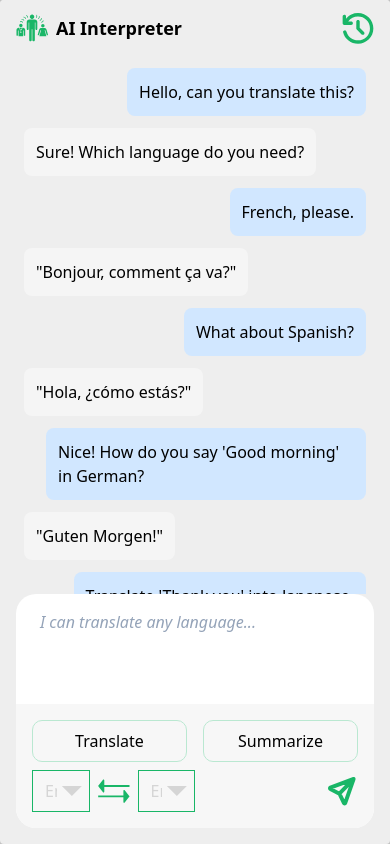
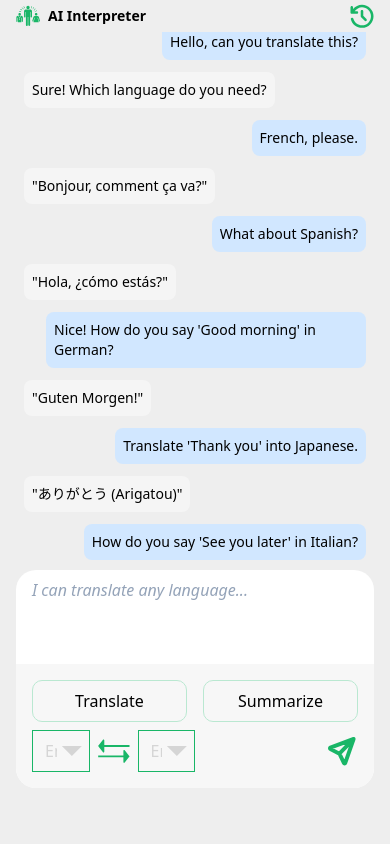
Before and after one commit to max-out-oluwadara/ai-interpreter, a Next.js app: page / in a window 390 px wide. Built offline with nearby package versions, Linux system fonts and the light colour scheme.

Commit message:
fix:header

```diff
--- a/src/components/ChatOutput.tsx
+++ b/src/components/ChatOutput.tsx
@@ -11,7 +11,8 @@ const ChatOutput = () => {
           <p
             className={`
               ${message.sender === "user" ? "bg-[#D1E7FF]" : "bg-[#F5F5F5]"}
-              p-3 rounded-lg text-black max-w-xs
+              p-2 sm:p-3 rounded-lg text-black max-w-xs
+              text-sm sm:text-base /* Reduce font size on sm screens */
             `}
           >
             {message.text}
--- a/src/components/Container.tsx
+++ b/src/components/Container.tsx
@@ -1,17 +1,16 @@
 import Header from './Header';
 import Search from './Search';
-import ChatOutput from './ChatOutput'; // Import ChatOutput component
+import ChatOutput from './ChatOutput';
 
 const Container = () => {
   return (
     <div
       className="
-        relative /* Ensure header stays inside */
         bg-[#EEEEEE]
         w-full
         max-w-full
-        h-screen
-        p-[16px] pt-[60px] /* Prevent overlap between header and content */
+        min-h-screen
+        p-[16px]
         flex
         flex-col
         sm:p-[16px]
@@ -21,9 +20,9 @@ const Container = () => {
         lg:p-[16px]
         sm:mb-16
         overflow-hidden
-        sm:mx-0 /* Remove margin on small screens */
-        sm:rounded-none /* Remove border-radius on sm and below */
-        lg:rounded-[20px] /* Keep rounded corners on large screens */
+        sm:mx-0
+        sm:rounded-none
+        lg:rounded-[20px]
       "
     >
       {/* Header section */}
@@ -34,7 +33,7 @@ const Container = () => {
         <ChatOutput />
       </div>
 
-      {/* Bottom div - stays in position */}
+      {/* Bottom div - adjusted for mobile */}
       <div
         className="
           w-full
@@ -43,6 +42,8 @@ const Container = () => {
           rounded-[20px]
           sm:w-full
           max-w-full
+          mb-[40px]
+          sm:mb-0
         "
       >
         <Search />
--- a/src/components/Header.tsx
+++ b/src/components/Header.tsx
@@ -4,12 +4,44 @@ import IconHistory from '@/assets/icon-history.svg';
 
 const Header = () => {
   return (
-    <div className="absolute top-0 left-0 w-full bg-[#EEEEEE] flex items-center justify-between px-4 py-3 z-10">
+    <div className="
+      fixed
+      top-0
+      left-0
+      right-0
+      w-full
+      bg-[#EEEEEE]
+      flex
+      items-center
+      justify-between
+      pb-1
+      pt-1
+      sm:pb-2
+      sm:pt-2
+      z-50
+      px-4
+      sm:static
+      sm:px-0
+    ">
       <div className="flex items-center space-x-2">
-        <Image src={LogoInterpreter} alt="Interpreter Logo" width={32} height={32} />
-        <p className="text-lg font-bold text-black">AI Interpreter</p>
+        <Image
+          src={LogoInterpreter}
+          alt="Interpreter Logo"
+          width={32}
+          height={32}
+          className="w-6 h-6 sm:w-8 sm:h-8"
+        />
+        <p className="text-sm sm:text-lg font-bold text-black">
+          AI Interpreter
+        </p>
       </div>
-      <Image src={IconHistory} alt="History Icon" width={32} height={32} />
+      <Image
+        src={IconHistory}
+        alt="History Icon"
+        width={32}
+        height={32}
+        className="w-6 h-6 sm:w-8 sm:h-8"
+      />
     </div>
   );
 };
--- a/src/components/Search.tsx
+++ b/src/components/Search.tsx
@@ -5,9 +5,9 @@ import IconDropDown from '@/assets/icon-dropdown.svg';
 
 const Search = () => {
   return (
-    <div>
+    <div >
       {/* Bottom Input - now responsive */}
-      <div className="p-4">
+      <div className="p-2">
         <textarea
           autoFocus
           className="
```
